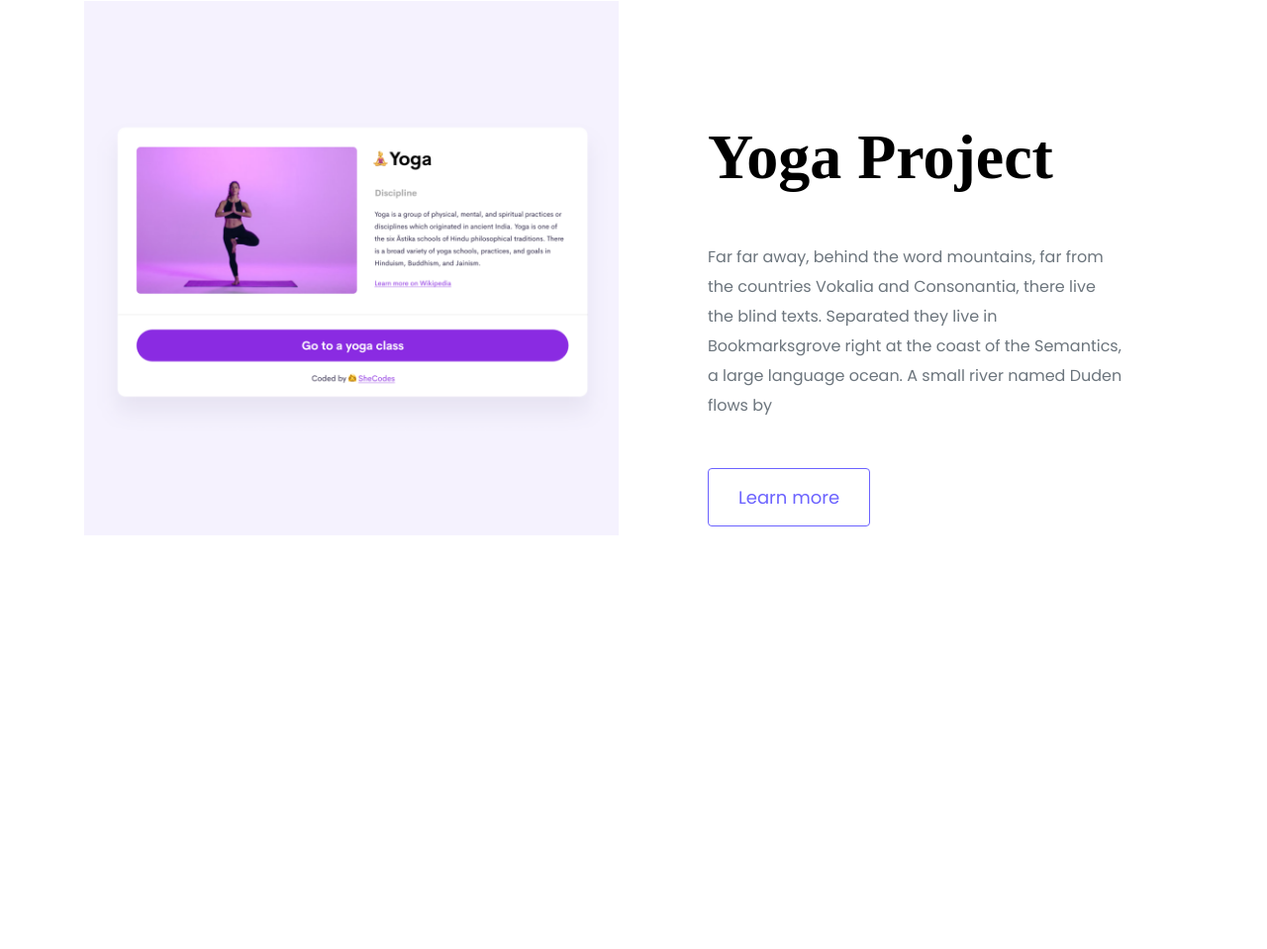
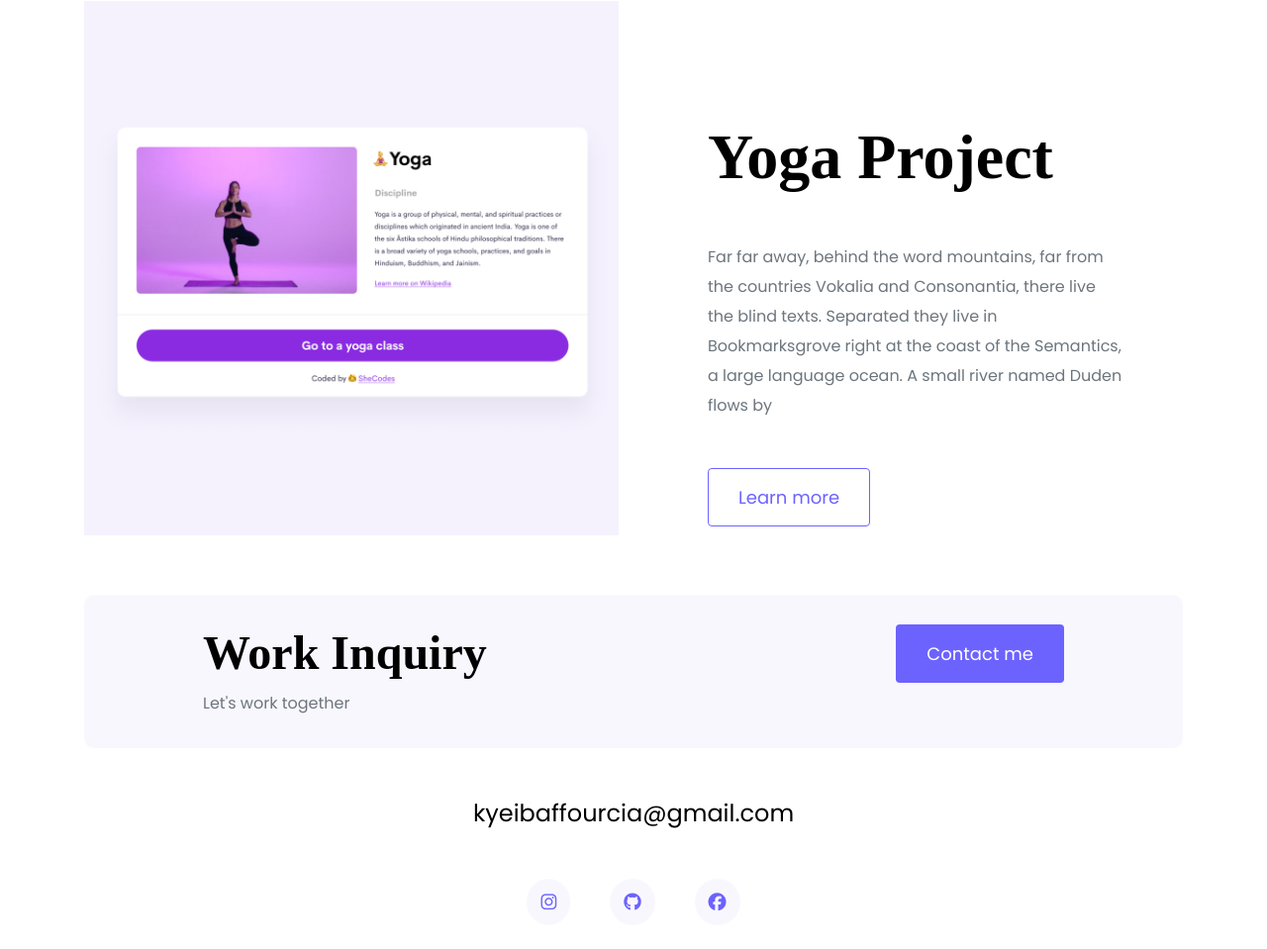
Before and after one commit to Cia-17/portfolio-project, a plain HTML site: page index.html in a window 1280 px wide. Shown: the part 2097-3056 px from the top of the page at 99% size. Before the commit the page ends 2638 px from the top, so only its background shows below. Drawn offline with nearby package versions, Linux system fonts and the light colour scheme; a web font is replaced by a local one.

Commit message:
Added footer

```diff
--- a/index.html
+++ b/index.html
@@ -78,6 +78,33 @@
                 </div>
             </div>
         </div>
+
+        <footer>
+
+            <div class="contact-box justify-content-between mb-5 d-none d-md-flex">
+                <div>
+                <h4>Work Inquiry</h4>
+                <p class="text-muted">Let's work together</p>
+                </div>
+                <div>
+                <a href="" class="btn btn-branding">Contact me</a>
+                </div>
+            </div>
+
+            <div class="d-flex justify-content-center mb-5">
+            <a href="mailto:kyeibaffourcia@gmail.com" class="email-link">kyeibaffourcia@gmail.com</a></div>
+            <div class="social-links d-flex justify-content-center">
+                <a href="https://www.Instagram.com/txt_bighit" target="_blank">
+                    <i class="fa-brands fa-instagram"></i>
+                </a>
+                <a href="https://www.github.com/cia-17" target="_blank">
+                    <i class="fa-brands fa-github"></i>
+                </a>
+                <a href="https://www.Facebook.com/txt_bighit" target="_blank">
+                    <i class="fa-brands fa-facebook"></i>
+                </a>
+            </div>
+        </footer>
     </div>
 </body>
 </html>
--- a/styles/portfolio.css
+++ b/styles/portfolio.css
@@ -21,6 +21,10 @@ h1{
 
 h2{
    font-size: 64px;
+}
+
+h4{
+    font-size: 48px;
 }
 
 p{
@@ -135,6 +139,49 @@ nav a:hover, nav li.active a{
     text-decoration: none;
 }
 
+footer{
+    margin: 60px 0;
+}
+
+footer .contact-box{
+    background: var(--secondary-color);
+    padding: 30px 120px;
+    border-radius: 10px;
+}
+
+footer .contact-box p{
+    margin: 0;
+}
+
+footer .email-link{
+    text-decoration: none;
+    color: black;
+    font-size: 24px;
+    text-align: center;
+}
+
+
+footer .email-link:hover{
+    color: var(--branding-color);
+}
+
+footer .social-links a {
+    margin: 0 20px;
+    color: var(--branding-color);
+    background-color: var(--secondary-color);
+    padding: 10px 14px;
+    border-radius: 50%;
+    font-size: 18px;
+    transition: all 100ms ease-in-out;
+}
+
+
+footer .social-links a:hover{
+    color: white;
+    background-color: var(--branding-color);
+}
+
+
 @media (max-width:900px){
     h1{
         font-size: 44px;
@@ -142,6 +189,9 @@ nav a:hover, nav li.active a{
     }
     h2{
         font-size: 44px;
+    }
+    h4{
+       font-size: 26px;
     }
     .hero{
         padding: 80px 20px;
```
